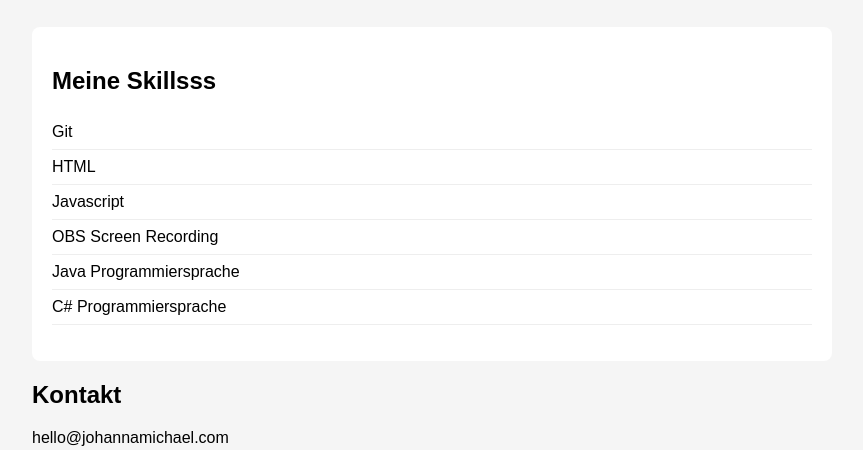
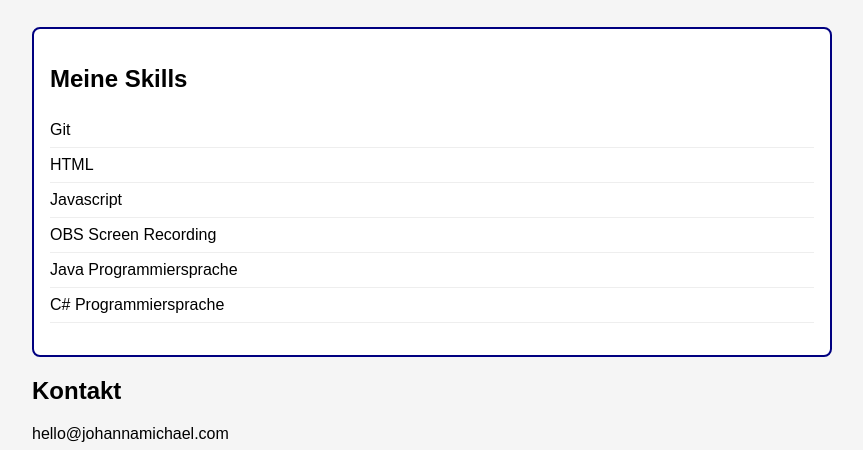
Before and after one commit to Johanna-Michael/portfolio-website, a plain HTML site: page index.html in a window 1280 px wide. Shown: the part 359-809 px from the top of the page, without its empty margins (208-1071 px from the left). Drawn offline with Linux system fonts and the light colour scheme.

Commit message:
Border und Rechtschreibfehler korrigiert.

```diff
--- a/index.html
+++ b/index.html
@@ -14,7 +14,7 @@
     </figure>
 
     <section class="skills">
-      <h2>Meine Skillsss</h2>
+      <h2>Meine Skills</h2>
       <ul>
         <li>Git</li>
         <li>HTML</li>
--- a/style.css
+++ b/style.css
@@ -15,6 +15,8 @@ h1 {
   padding: 20px;
   background-color: white;
   border-radius: 8px;
+  border: 2px solid navy;
+  padding: 1rem;
 }
 
 .skills ul {
```
